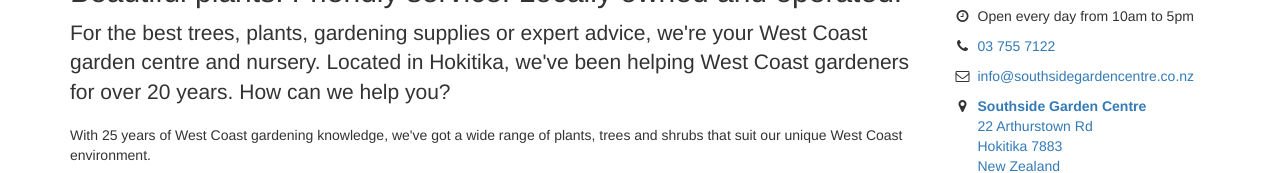
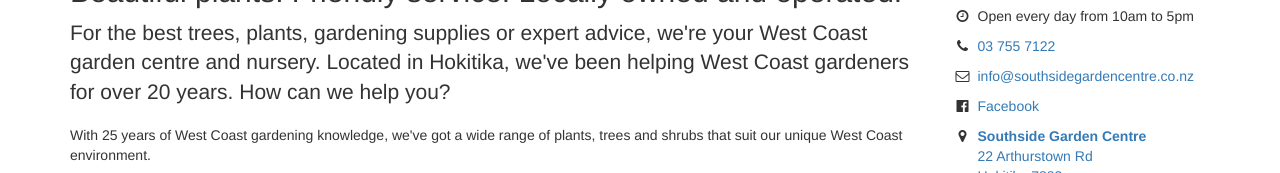
Before and after one commit to JMontagu/southsidegardencentre, a website: page public/index.html in a window 1280 px wide. Shown: the part 395-568 px from the top of the page. Drawn offline with Linux system fonts and the light colour scheme.

Commit message:
Add Facebook links

```diff
--- a/public/index.html
+++ b/public/index.html
@@ -99,6 +99,9 @@
             </li>
 					  <li>
               <i class="fa-li fa fa-envelope-o" aria-hidden="true"></i><a class="email" href="mailto:info@southsidegardencentre.co.nz">info@southsidegardencentre.co.nz</a>
+            </li>
+            <li>
+              <i class="fa-li fa fa-facebook-official" aria-hidden="true"></i><a href="https://www.facebook.com/southsidegardencentre/">Facebook</a>
             </li>
 					  <li>
               <i class="fa-li fa fa-map-marker" aria-hidden="true"></i>
```
Also changed, not shown: public/landscaping-supplies.html (+3 -0 lines), public/plants.html (+3 -0 lines).
